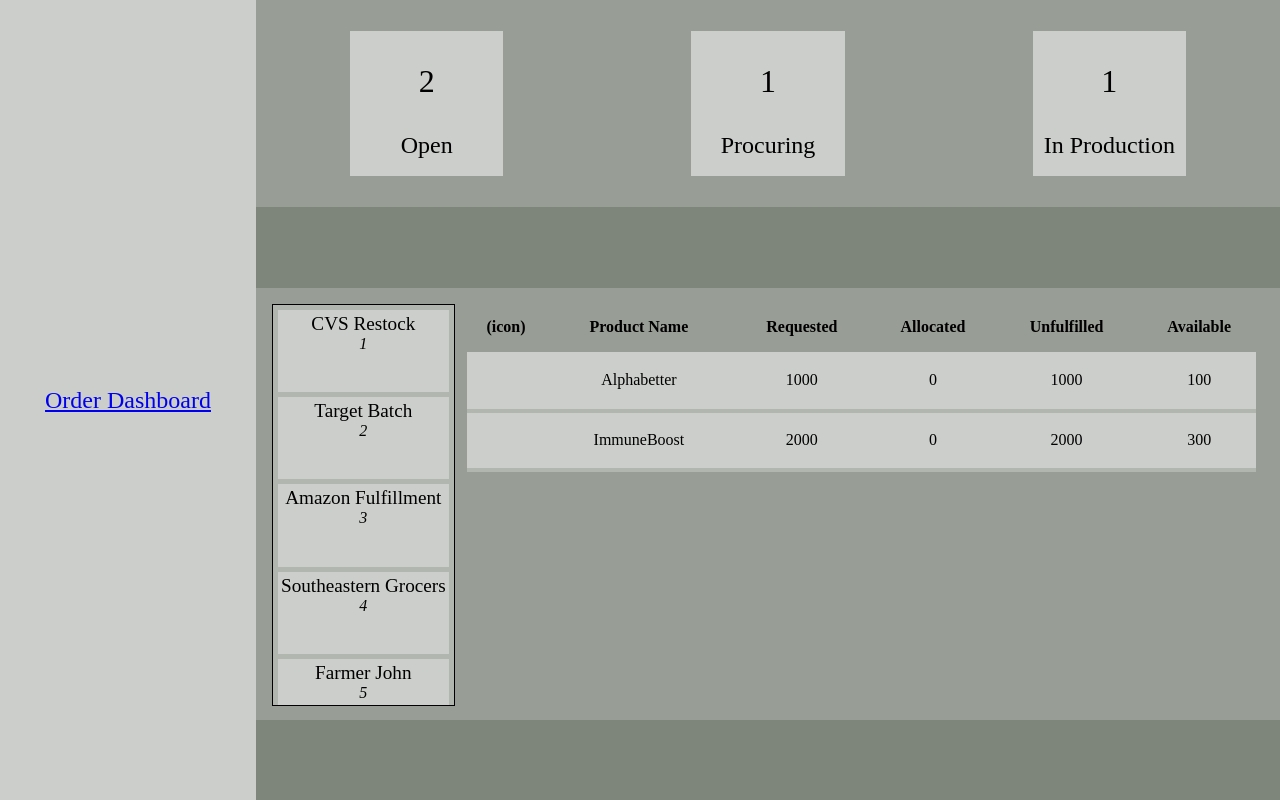
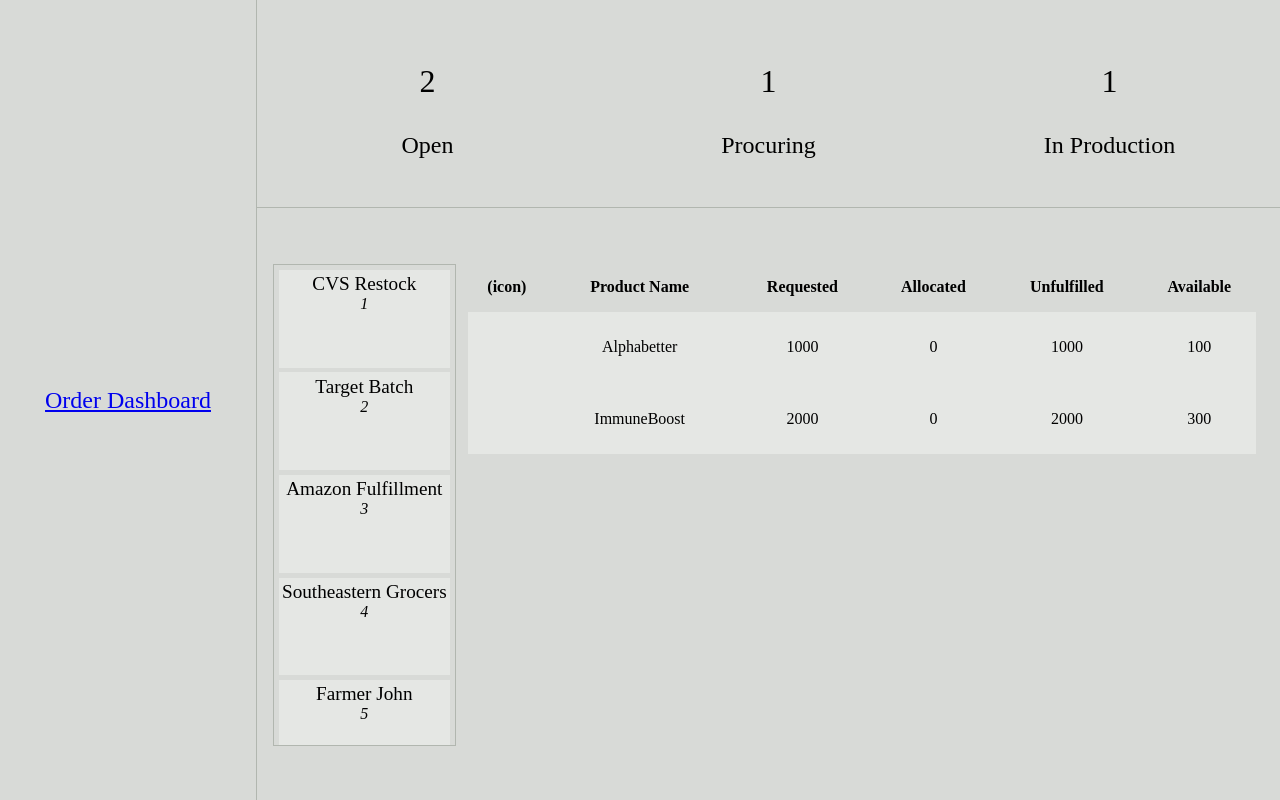
Before and after one commit to EthanCloin/supplyify, a Flask app: page / in a window 1280 px wide. Run offline with Flask 3, Linux system fonts and the light colour scheme; data comes from the database, SQL or seed files in the repository.

Commit message:
Update colors to be less cringe

```diff
--- a/app/static/css/main.css
+++ b/app/static/css/main.css
@@ -1,5 +1,7 @@
 :root {
-  --neutral-300: hsl(100, 4%, 90%);
+  --neutral-100: hsl(100, 4%, 95%);
+  --neutral-200: hsl(100, 4%, 90%);
+  --neutral-300: hsl(100, 4%, 85%);
   --neutral-400: hsl(100, 4%, 80%);
   --neutral-500: hsl(100, 4%, 70%);
   --neutral-550: hsl(100, 4%, 65%);
@@ -26,8 +28,8 @@ nav.sidebar {
   height: 100vh;
   display: flex;
   flex-direction: column;
-  background-color: var(--neutral-400);
-  color: var(--neutral-300);
+  background-color: var(--neutral-300);
+  border-right: var(--neutral-500) solid 1px;
   align-items: center;
   justify-content: space-around;
 
@@ -40,11 +42,13 @@ nav.sidebar {
   width: 100%;
   height: 35%;
   display: flex;
-  background-color: var(--neutral-600);
+  /* background-color: var(--neutral-200); */
   justify-content: space-around;
   align-items: center;
+  border-bottom: var(--neutral-500) solid 1px;
+
   .__card {
-    background-color: var(--neutral-400);
+    /* background-color: var(--neutral-200); */
     height: 70%;
     width: 15%;
     text-align: center;
@@ -60,14 +64,14 @@ nav.sidebar {
 .orders-summary {
   display: flex;
   height: 100%;
-  background-color: var(--neutral-700);
+  /* background-color: var(--neutral-300); */
 }
 .orders-view {
-  --products-table-height: 50vh;
+  --products-table-height: 60vh;
   display: flex;
   margin: auto 0rem;
   padding: 1rem;
-  background-color: var(--neutral-600);
+  /* background-color: var(--neutral-300); */
   width: 100%;
   height: var(--products-table-height);
   justify-content: space-between;
@@ -75,16 +79,16 @@ nav.sidebar {
 .orders-list {
   width: 15vw;
   height: 100%;
-  border: black solid 1px;
+  border: var(--neutral-500) solid 1px;
   overflow-y: scroll;
-  background-color: var(--neutral-500);
+  background-color: var(--neutral-300);
 
   .__item {
-    height: calc(100% / 5.25);
+    height: calc(var(--products-table-height) / 5.25);
     margin: 0.3rem;
     padding: 0.2rem;
     text-align: center;
-    background-color: var(--neutral-400);
+    background-color: var(--neutral-200);
 
     .__title {
       margin: 0;
@@ -117,13 +121,13 @@ nav.sidebar {
   thead th {
     position: sticky;
     top: 0;
-    background-color: var(--neutral-600);
+    background-color: var(--neutral-300);
     padding-bottom: 1rem;
   }
   tbody tr {
     height: calc(var(--products-table-height) / 6.75);
-    background-color: var(--neutral-400);
-    border-bottom: 0.3rem var(--neutral-500) solid;
+    background-color: var(--neutral-200);
+    /* border-bottom: 0.3rem var(--neutral-400) solid; */
     text-align: center;
   }
 }
```
